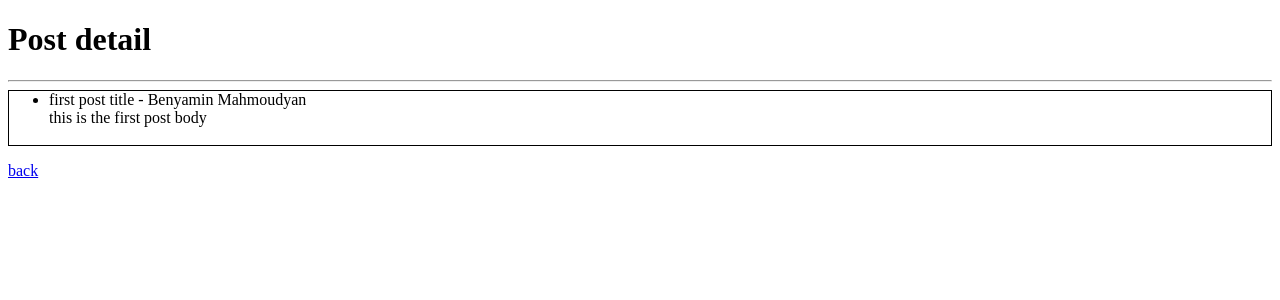
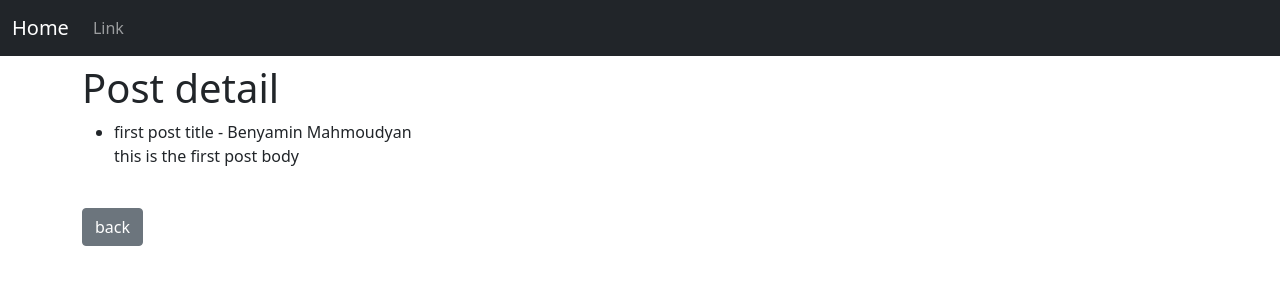
Before and after one commit to bny1485/django-blog, a Django app: page /article/1 in a window 1280 px wide. Shown: the top 300 px of the page. Run offline with Django 3.2, Linux system fonts and the light colour scheme; data comes from the database, SQL or seed files in the repository; both versions use the stored data as it was after the commit.

Commit message:
base template

```diff
--- a/ablog/theblog/models.py
+++ b/ablog/theblog/models.py
@@ -4,6 +4,7 @@ from django.contrib.auth.models import User
 
 class Post(models.Model):
     title = models.CharField(max_length=255)
+    title_tag = models.CharField(max_length=255, default='Blog')
     author = models.ForeignKey(User, on_delete=models.CASCADE)
     body = models.TextField()
 
--- a/ablog/theblog/templates/article_details.html
+++ b/ablog/theblog/templates/article_details.html
@@ -1,24 +1,18 @@
-<!DOCTYPE html>
-<html lang="en">
+{% extends 'base.html' %}
 
-<head>
-    <meta charset="UTF-8">
-    <meta name="viewport" content="width=device-width, initial-scale=1.0">
-    <title>Document</title>
-</head>
 
-<body>
-    <h1>Post detail</h1>
-    <hr>
+{% block title %}
+{{ post.title_tag }}
+{% endblock title %}
 
-    <ul style="border:1px solid black; margin-top:5px;">
-        <li>{{ post.title }}</a> - {{ post.author.get_full_name }}<br>
-            {{ post.body }}
-        </li>
-        <br>
-    </ul>
+{% block content %}
+<h1>Post detail</h1>
 
-    <a href="{% url 'home' %}">back</a>
-</body>
-
-</html>
+<ul>
+    <li>{{ post.title }}</a> - {{ post.author.get_full_name }}<br>
+        {{ post.body }}
+    </li>
+    <br>
+</ul>
+<a type="button" class="btn btn-secondary" href="{% url 'home' %}">back</a>
+{% endblock content %}
--- /dev/null
+++ b/ablog/theblog/templates/base.html
@@ -0,0 +1,52 @@
+<!doctype html>
+<html lang="en">
+
+<head>
+    <!-- Required meta tags -->
+    <meta charset="utf-8">
+    <meta name="viewport" content="width=device-width, initial-scale=1">
+
+    <!-- Bootstrap CSS -->
+    <link href="https://cdn.jsdelivr.net/npm/bootstrap@5.0.0-beta1/dist/css/bootstrap.min.css" rel="stylesheet"
+        integrity="sha384-giJF6kkoqNQ00vy+HMDP7azOuL0xtbfIcaT9wjKHr8RbDVddVHyTfAAsrekwKmP1" crossorigin="anonymous">
+
+    <title>{% block title %}Blog{% endblock title %}</title>
+</head>
+
+<body>
+    <nav class="navbar navbar-expand-lg navbar-dark bg-dark">
+        <div class="container-fluid">
+            <a class="navbar-brand" href="{% url 'home' %}">Home</a>
+            <button class="navbar-toggler" type="button" data-bs-toggle="collapse"
+                data-bs-target="#navbarSupportedContent" aria-controls="navbarSupportedContent" aria-expanded="false"
+                aria-label="Toggle navigation">
+                <span class="navbar-toggler-icon"></span>
+            </button>
+            <div class="collapse navbar-collapse" id="navbarSupportedContent">
+                <ul class="navbar-nav me-auto mb-2 mb-lg-0">
+                    <li class="nav-item">
+                        <a class="nav-link" href="#">Link</a>
+                    </li>
+            </div>
+        </div>
+    </nav>
+    <div class="mt-2 container">
+        {% block content %}
+        {% endblock content %}
+    </div>
+
+    <!-- Optional JavaScript; choose one of the two! -->
+
+    <!-- Option 1: Bootstrap Bundle with Popper -->
+    <script src="https://cdn.jsdelivr.net/npm/bootstrap@5.0.0-beta1/dist/js/bootstrap.bundle.min.js"
+        integrity="sha384-ygbV9kiqUc6oa4msXn9868pTtWMgiQaeYH7/t7LECLbyPA2x65Kgf80OJFdroafW"
+        crossorigin="anonymous"></script>
+
+    <!-- Option 2: Separate Popper and Bootstrap JS -->
+    <!--
+    <script src="https://cdn.jsdelivr.net/npm/@popperjs/core@2.5.4/dist/umd/popper.min.js" integrity="sha384-q2kxQ16AaE6UbzuKqyBE9/u/KzioAlnx2maXQHiDX9d4/zp8Ok3f+M7DPm+Ib6IU" crossorigin="anonymous"></script>
+    <script src="https://cdn.jsdelivr.net/npm/bootstrap@5.0.0-beta1/dist/js/bootstrap.min.js" integrity="sha384-pQQkAEnwaBkjpqZ8RU1fF1AKtTcHJwFl3pblpTlHXybJjHpMYo79HY3hIi4NKxyj" crossorigin="anonymous"></script>
+    -->
+</body>
+
+</html>
```
Also changed, not shown: ablog/theblog/templates/home.html (+4 -14 lines), ablog/db.sqlite3, ablog/theblog/migrations/0002_post_title_tag.py (added).
